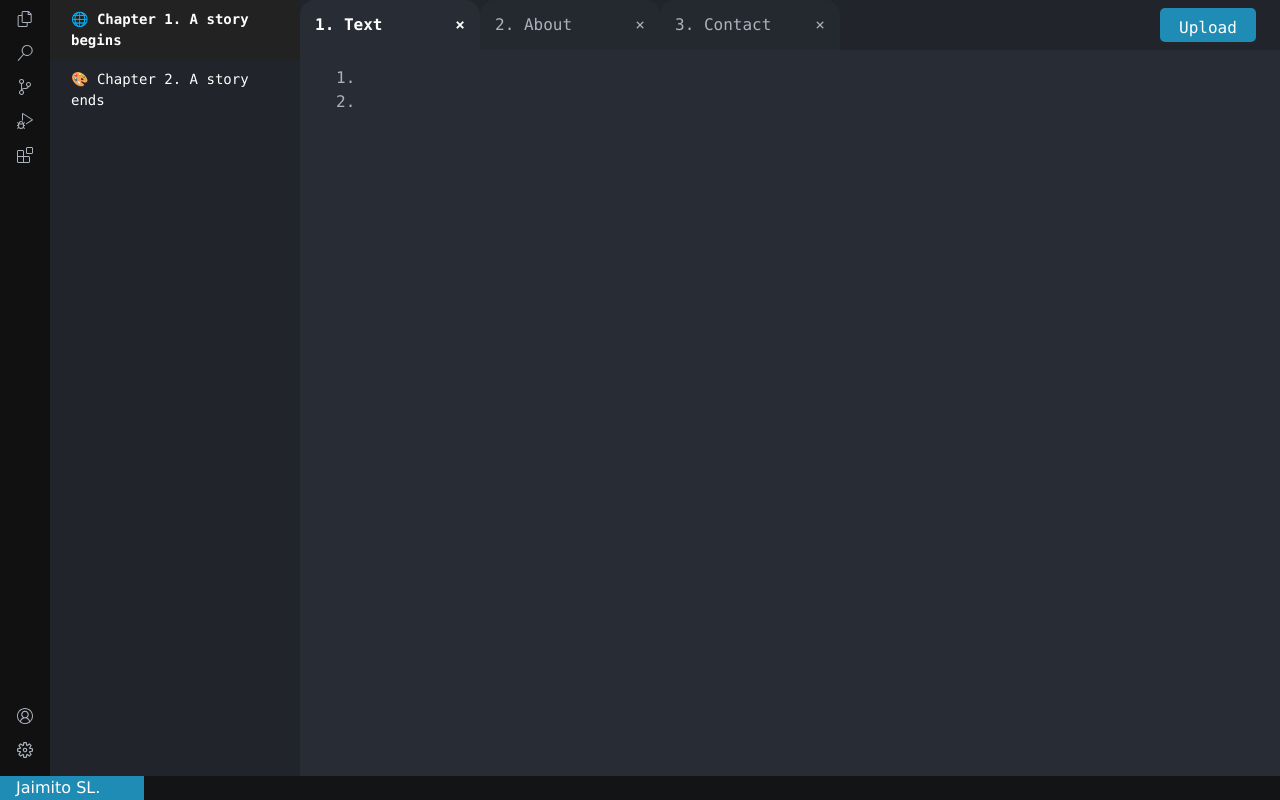
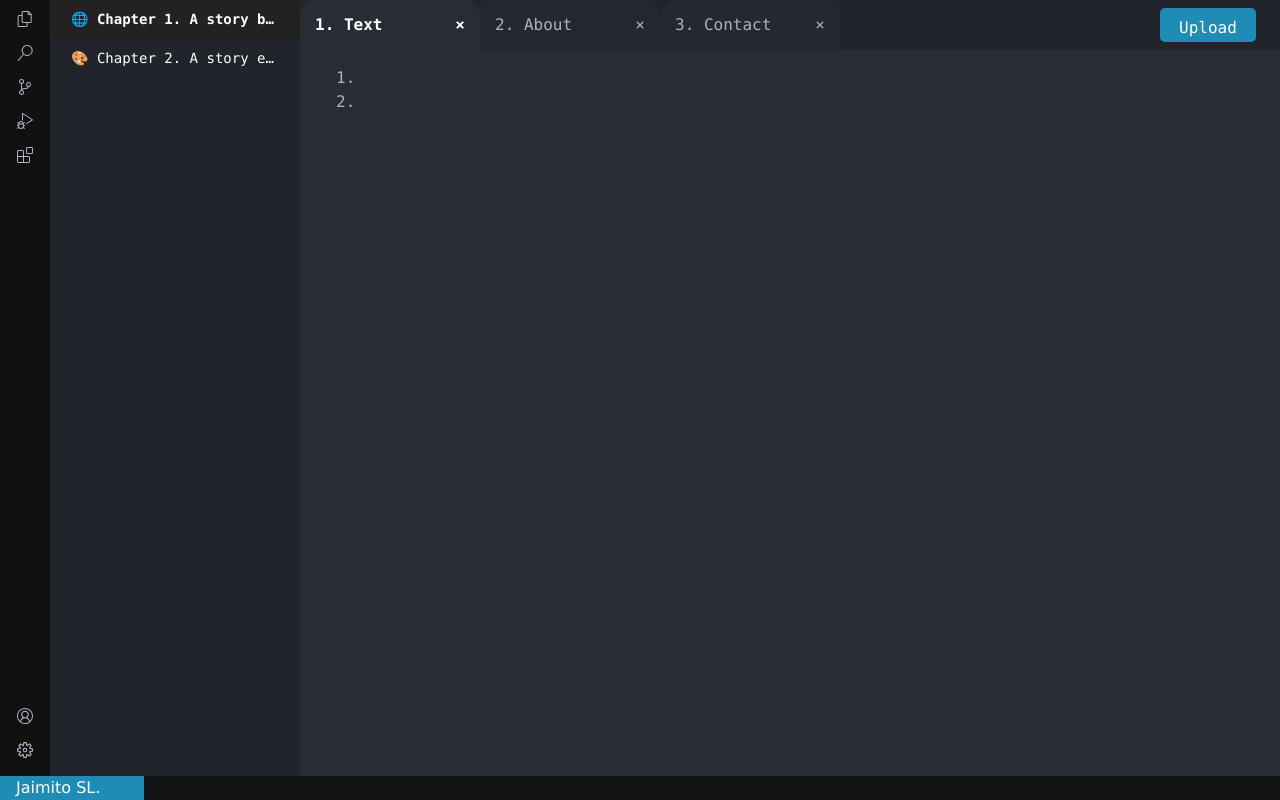
Before and after one commit to migamic/sneaky-reader, a React (Vite) app: page / in a window 1280 px wide. Built offline with nearby package versions, Linux system fonts and the light colour scheme.

Commit message:
added item truncate

```diff
--- a/src/App.css
+++ b/src/App.css
@@ -27,6 +27,9 @@ body {
 }
 
 .side-item {
+
+    width: 250px;
+    box-sizing: border-box;
     cursor: pointer;
     padding-top: 0.65em;
     padding-bottom: 0.65em;
@@ -34,6 +37,9 @@ body {
     padding-right: 1.5em;
     color: #ffffff;
     font-size: 14px;
+    white-space: nowrap;
+  overflow: hidden;
+  text-overflow: ellipsis;
 }
 
 .side-item.active-item {
--- a/src/Sidebar.jsx
+++ b/src/Sidebar.jsx
@@ -9,7 +9,7 @@ const Sidebar = ( {activeChapter, setActiveChapter}) => {
   return (
     <ul className="side-list">
       {bookText && bookText.chapters && bookText.chapters.map((chapter, index) => (
-        <li key={index} className={`side-item ${index===activeChapter ? "active-item" : ""}`} onClick={() => setActiveChapter(index)}>
+        <li key={index} className={`side-item ${index===activeChapter ? "active-item" : ""}`} title={chapter.title} onClick={() => setActiveChapter(index)}>
           {emojis[index % emojis.length]}   {chapter.title}
         </li>
       ))}
```
